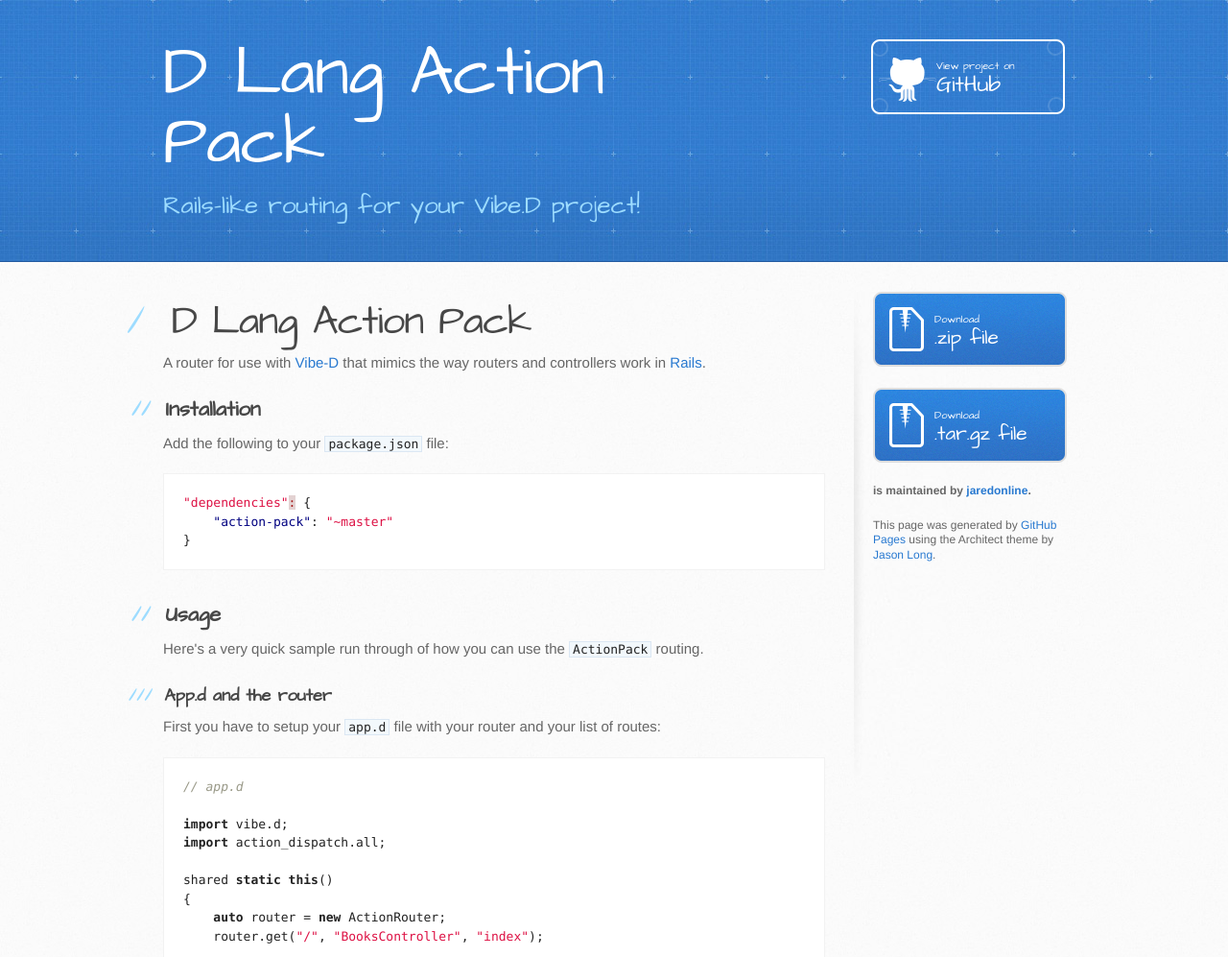
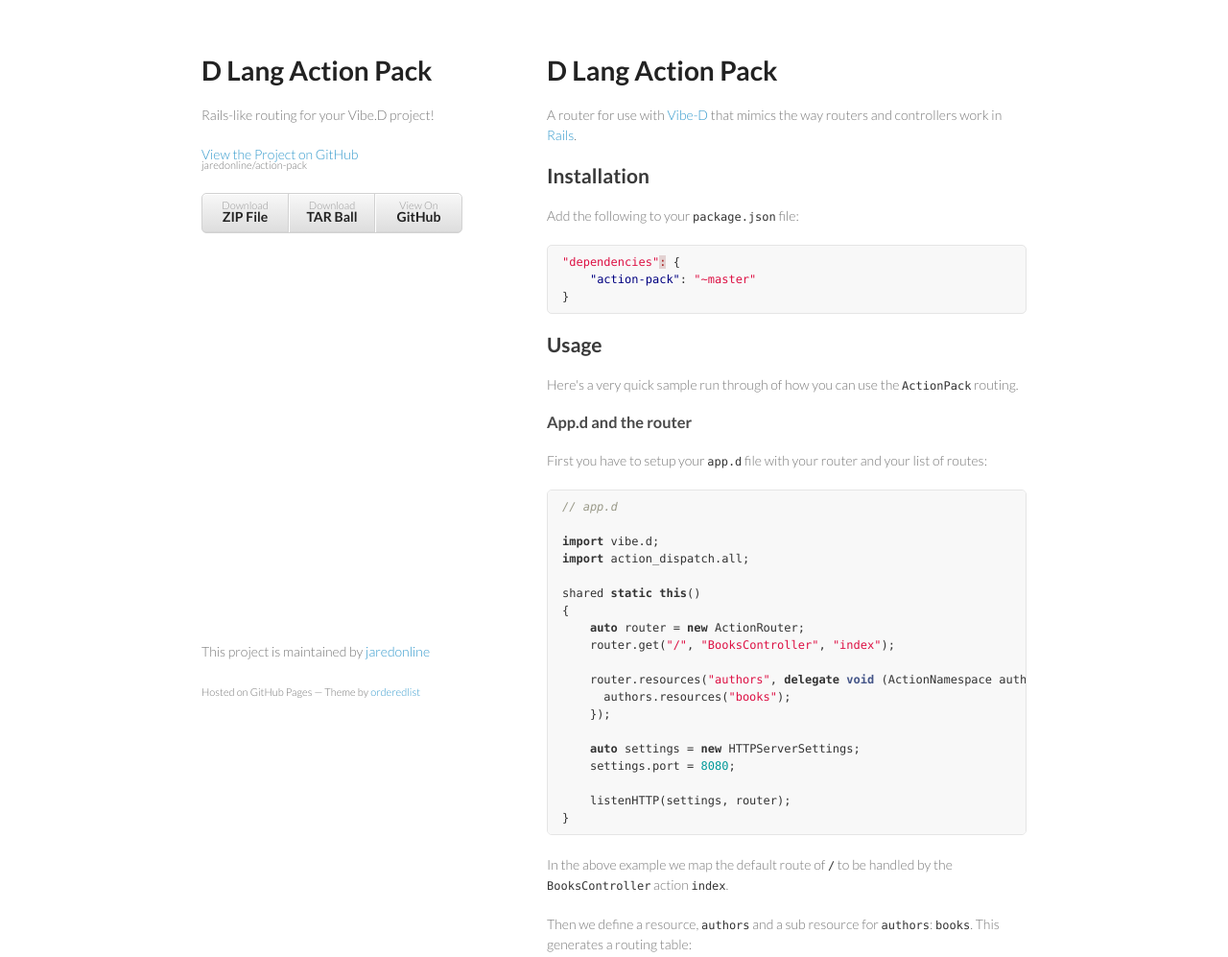
Before and after one commit to jaredonline/action-pack, a plain HTML site: page index.html in a window 1280 px wide. Shown: the top 997 px of the page at 96% size. Drawn offline with Linux system fonts and the light colour scheme.

Commit message:
Create gh-pages branch via GitHub

```diff
--- a/index.html
+++ b/index.html
@@ -1,34 +1,34 @@
-<!DOCTYPE html>
+<!doctype html>
 <html>
   <head>
-    <meta charset='utf-8'>
+    <meta charset="utf-8">
     <meta http-equiv="X-UA-Compatible" content="chrome=1">
-    <meta name="viewport" content="width=device-width, initial-scale=1, maximum-scale=1">
-    <link href='https://fonts.googleapis.com/css?family=Architects+Daughter' rel='stylesheet' type='text/css'>
-    <link rel="stylesheet" type="text/css" href="stylesheets/stylesheet.css" media="screen" />
-    <link rel="stylesheet" type="text/css" href="stylesheets/pygment_trac.css" media="screen" />
-    <link rel="stylesheet" type="text/css" href="stylesheets/print.css" media="print" />
+    <title>D Lang Action Pack by jaredonline</title>
 
+    <link rel="stylesheet" href="stylesheets/styles.css">
+    <link rel="stylesheet" href="stylesheets/pygment_trac.css">
+    <meta name="viewport" content="width=device-width, initial-scale=1, user-scalable=no">
     <!--[if lt IE 9]>
     <script src="//html5shiv.googlecode.com/svn/trunk/html5.js"></script>
     <![endif]-->
+  </head>
+  <body>
+    <div class="wrapper">
+      <header>
+        <h1>D Lang Action Pack</h1>
+        <p>Rails-like routing for your Vibe.D project!</p>
 
-    <title>D Lang Action Pack by jaredonline</title>
-  </head>
+        <p class="view"><a href="https://github.com/jaredonline/action-pack">View the Project on GitHub <small>jaredonline/action-pack</small></a></p>
 
-  <body>
-    <header>
-      <div class="inner">
-        <h1>D Lang Action Pack</h1>
-        <h2>Rails-like routing for your Vibe.D project!</h2>
-        <a href="https://github.com/jaredonline/action-pack" class="button"><small>View project on</small>GitHub</a>
-      </div>
-    </header>
 
-    <div id="content-wrapper">
-      <div class="inner clearfix">
-        <section id="main-content">
-          <h1>
+        <ul>
+          <li><a href="https://github.com/jaredonline/action-pack/zipball/master">Download <strong>ZIP File</strong></a></li>
+          <li><a href="https://github.com/jaredonline/action-pack/tarball/master">Download <strong>TAR Ball</strong></a></li>
+          <li><a href="https://github.com/jaredonline/action-pack">View On <strong>GitHub</strong></a></li>
+        </ul>
+      </header>
+      <section>
+        <h1>
 <a name="d-lang-action-pack" class="anchor" href="#d-lang-action-pack"><span class="octicon octicon-link"></span></a>D Lang Action Pack</h1>
 
 <p>A router for use with <a href="http://vibed.org/">Vibe-D</a> that mimics the way routers and controllers work in <a href="http://rubyonrails.org/">Rails</a>.</p>
@@ -326,25 +326,13 @@
 <a name="license" class="anchor" href="#license"><span class="octicon octicon-link"></span></a>License</h2>
 
 <p>MIT.</p>
-        </section>
-
-        <aside id="sidebar">
-          <a href="https://github.com/jaredonline/action-pack/zipball/master" class="button">
-            <small>Download</small>
-            .zip file
-          </a>
-          <a href="https://github.com/jaredonline/action-pack/tarball/master" class="button">
-            <small>Download</small>
-            .tar.gz file
-          </a>
-
-          <p class="repo-owner"><a href="https://github.com/jaredonline/action-pack"></a> is maintained by <a href="https://github.com/jaredonline">jaredonline</a>.</p>
-
-          <p>This page was generated by <a href="https://pages.github.com">GitHub Pages</a> using the Architect theme by <a href="https://twitter.com/jasonlong">Jason Long</a>.</p>
-        </aside>
-      </div>
+      </section>
+      <footer>
+        <p>This project is maintained by <a href="https://github.com/jaredonline">jaredonline</a></p>
+        <p><small>Hosted on GitHub Pages &mdash; Theme by <a href="https://github.com/orderedlist">orderedlist</a></small></p>
+      </footer>
     </div>
-
+    <script src="javascripts/scale.fix.js"></script>
 
   </body>
 </html>
--- /dev/null
+++ b/javascripts/scale.fix.js
@@ -0,0 +1,17 @@
+var metas = document.getElementsByTagName('meta');
+var i;
+if (navigator.userAgent.match(/iPhone/i)) {
+  for (i=0; i<metas.length; i++) {
+    if (metas[i].name == "viewport") {
+      metas[i].content = "width=device-width, minimum-scale=1.0, maximum-scale=1.0";
+    }
+  }
+  document.addEventListener("gesturestart", gestureStart, false);
+}
+function gestureStart() {
+  for (i=0; i<metas.length; i++) {
+    if (metas[i].name == "viewport") {
+      metas[i].content = "width=device-width, minimum-scale=0.25, maximum-scale=1.6";
+    }
+  }
+}
--- /dev/null
+++ b/stylesheets/styles.css
@@ -0,0 +1,255 @@
+@import url(https://fonts.googleapis.com/css?family=Lato:300italic,700italic,300,700);
+
+body {
+  padding:50px;
+  font:14px/1.5 Lato, "Helvetica Neue", Helvetica, Arial, sans-serif;
+  color:#777;
+  font-weight:300;
+}
+
+h1, h2, h3, h4, h5, h6 {
+  color:#222;
+  margin:0 0 20px;
+}
+
+p, ul, ol, table, pre, dl {
+  margin:0 0 20px;
+}
+
+h1, h2, h3 {
+  line-height:1.1;
+}
+
+h1 {
+  font-size:28px;
+}
+
+h2 {
+  color:#393939;
+}
+
+h3, h4, h5, h6 {
+  color:#494949;
+}
+
+a {
+  color:#39c;
+  font-weight:400;
+  text-decoration:none;
+}
+
+a small {
+  font-size:11px;
+  color:#777;
+  margin-top:-0.6em;
+  display:block;
+}
+
+.wrapper {
+  width:860px;
+  margin:0 auto;
+}
+
+blockquote {
+  border-left:1px solid #e5e5e5;
+  margin:0;
+  padding:0 0 0 20px;
+  font-style:italic;
+}
+
+code, pre {
+  font-family:Monaco, Bitstream Vera Sans Mono, Lucida Console, Terminal;
+  color:#333;
+  font-size:12px;
+}
+
+pre {
+  padding:8px 15px;
+  background: #f8f8f8;
+  border-radius:5px;
+  border:1px solid #e5e5e5;
+  overflow-x: auto;
+}
+
+table {
+  width:100%;
+  border-collapse:collapse;
+}
+
+th, td {
+  text-align:left;
+  padding:5px 10px;
+  border-bottom:1px solid #e5e5e5;
+}
+
+dt {
+  color:#444;
+  font-weight:700;
+}
+
+th {
+  color:#444;
+}
+
+img {
+  max-width:100%;
+}
+
+header {
+  width:270px;
+  float:left;
+  position:fixed;
+}
+
+header ul {
+  list-style:none;
+  height:40px;
+
+  padding:0;
+
+  background: #eee;
+  background: -moz-linear-gradient(top, #f8f8f8 0%, #dddddd 100%);
+  background: -webkit-gradient(linear, left top, left bottom, color-stop(0%,#f8f8f8), color-stop(100%,#dddddd));
+  background: -webkit-linear-gradient(top, #f8f8f8 0%,#dddddd 100%);
+  background: -o-linear-gradient(top, #f8f8f8 0%,#dddddd 100%);
+  background: -ms-linear-gradient(top, #f8f8f8 0%,#dddddd 100%);
+  background: linear-gradient(top, #f8f8f8 0%,#dddddd 100%);
+
+  border-radius:5px;
+  border:1px solid #d2d2d2;
+  box-shadow:inset #fff 0 1px 0, inset rgba(0,0,0,0.03) 0 -1px 0;
+  width:270px;
+}
+
+header li {
+  width:89px;
+  float:left;
+  border-right:1px solid #d2d2d2;
+  height:40px;
+}
+
+header ul a {
+  line-height:1;
+  font-size:11px;
+  color:#999;
+  display:block;
+  text-align:center;
+  padding-top:6px;
+  height:40px;
+}
+
+strong {
+  color:#222;
+  font-weight:700;
+}
+
+header ul li + li {
+  width:88px;
+  border-left:1px solid #fff;
+}
+
+header ul li + li + li {
+  border-right:none;
+  width:89px;
+}
+
+header ul a strong {
+  font-size:14px;
+  display:block;
+  color:#222;
+}
+
+section {
+  width:500px;
+  float:right;
+  padding-bottom:50px;
+}
+
+small {
+  font-size:11px;
+}
+
+hr {
+  border:0;
+  background:#e5e5e5;
+  height:1px;
+  margin:0 0 20px;
+}
+
+footer {
+  width:270px;
+  float:left;
+  position:fixed;
+  bottom:50px;
+}
+
+@media print, screen and (max-width: 960px) {
+
+  div.wrapper {
+    width:auto;
+    margin:0;
+  }
+
+  header, section, footer {
+    float:none;
+    position:static;
+    width:auto;
+  }
+
+  header {
+    padding-right:320px;
+  }
+
+  section {
+    border:1px solid #e5e5e5;
+    border-width:1px 0;
+    padding:20px 0;
+    margin:0 0 20px;
+  }
+
+  header a small {
+    display:inline;
+  }
+
+  header ul {
+    position:absolute;
+    right:50px;
+    top:52px;
+  }
+}
+
+@media print, screen and (max-width: 720px) {
+  body {
+    word-wrap:break-word;
+  }
+
+  header {
+    padding:0;
+  }
+
+  header ul, header p.view {
+    position:static;
+  }
+
+  pre, code {
+    word-wrap:normal;
+  }
+}
+
+@media print, screen and (max-width: 480px) {
+  body {
+    padding:15px;
+  }
+
+  header ul {
+    display:none;
+  }
+}
+
+@media print {
+  body {
+    padding:0.4in;
+    font-size:12pt;
+    color:#444;
+  }
+}
```
Also changed, not shown: params.json (+1 -1 lines).
